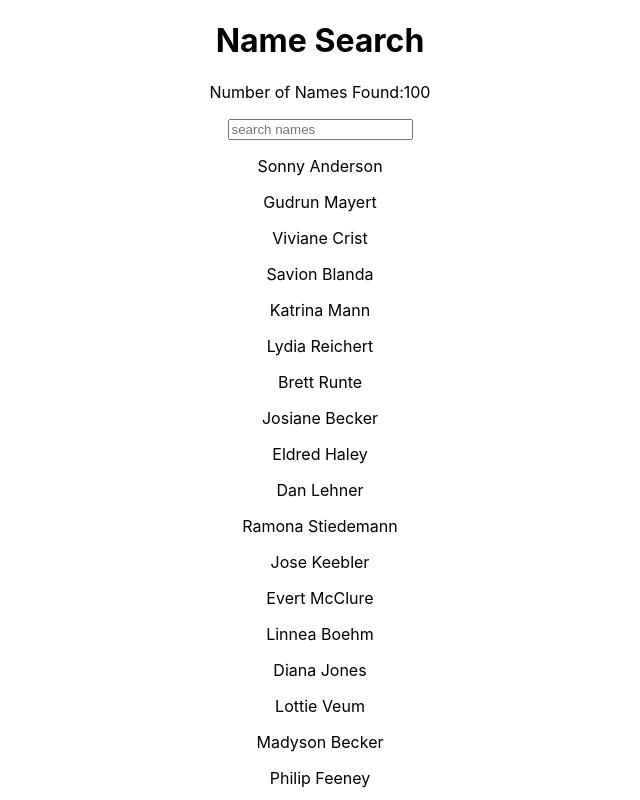
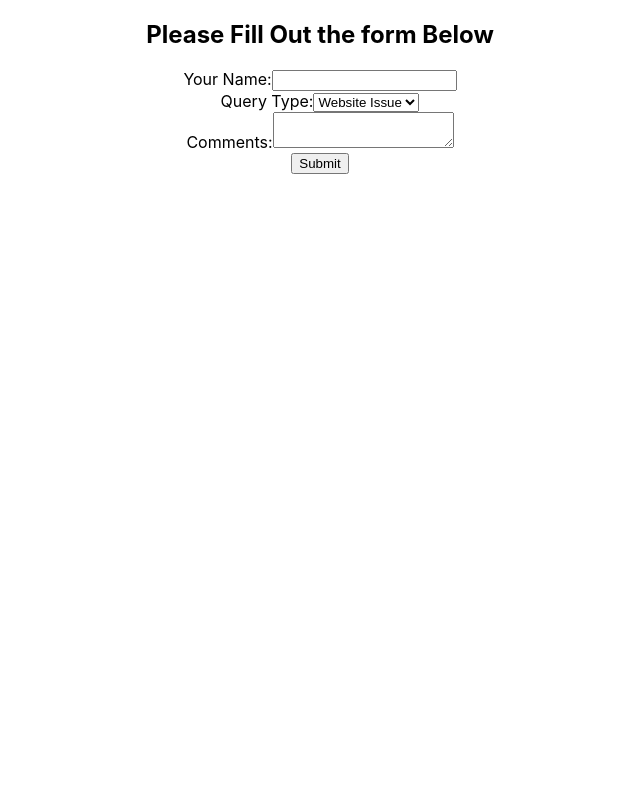
Before and after one commit to RobWar-code/react-demo, a React (Create React App) app in the folder my-app/: page / in a window 1280 px wide. Shown: the top 800 px of the page, without its empty margins (320-960 px from the left). Built offline with nearby package versions, Linux system fonts and the light colour scheme.

Commit message:
Add Controlled Form Hooks

```diff
--- a/my-app/src/App.js
+++ b/my-app/src/App.js
@@ -15,8 +15,10 @@ import MouseMove from './Components/MouseMove.js'
 import LifeCyclesCWU from './Components/LifeCyclesCWU.js';
 import ControlledForm from './Components/ControlledForm.js';
 import UncontrolledForm from './Components/UncontrolledForm.js';
+import SearchBar from './Components/SearchBar.js';
+import HooksCounter from './Components/HooksCounter';
 */
-import SearchBar from './Components/SearchBar.js';
+import ControlledFormHooks from './Components/ControlledFormHooks';
 
 function App() {
   return (
@@ -35,8 +37,10 @@ function App() {
       <LifeCyclesCWU />
       <ControlledForm />
       <UncontrolledForm />
+      <SearchBar />
+      <HooksCounter />
       */}
-      <SearchBar />
+      <ControlledFormHooks />
     </div>
   );
 }
--- /dev/null
+++ b/my-app/src/Components/ControlledFormHooks.js
@@ -0,0 +1,40 @@
+import React, {useState} from 'react'
+
+function ControlledFormHooks() {
+  const [name, setName] = useState('')
+  const [queryType, setQueryType] = useState("website")
+  const [comments, setComments] = useState('')
+
+  const handleSubmit = (e) => {
+    e.preventDefault()
+    console.log("State:", name, queryType, comments)
+  }
+
+  return (
+    <div>
+        <form onSubmit={(e) => {handleSubmit(e)}}>
+            <h2>Please Fill Out the form Below</h2>
+            <div>
+              <label htmlFor="id-name">Your Name:</label>
+              <input id="id-name" name="name" type="text" value={name} onChange={(e) => {setName(e.target.value)}} />
+            </div>
+            <div>
+            <label htmlFor="id-query">Query Type:</label>
+              <select id="id-query" name="queryType" value={queryType} onChange={(e) => {setQueryType(e.target.value)}}>
+                <option value="website">Website Issue</option>
+                <option value="order">Order Enquiry</option>
+                <option value="general">General Issue</option>
+              </select>
+            </div>
+            <div>
+              <label htmlFor="id-comments">Comments:</label>
+              <textarea id="id-comments" name="comments" value={comments} onChange={(e) => {setComments(e.target.value)}}/>
+            </div>
+            <input type="submit" value="Submit" />
+        </form>
+
+    </div>
+  )
+}
+
+export default ControlledFormHooks
--- /dev/null
+++ b/my-app/src/Components/HooksCounter.js
@@ -0,0 +1,20 @@
+import React, { useState } from "react";
+
+export default function HooksCounter(props) {
+  const [count, setCount] = useState(0);
+
+  return (
+    <div className="greeting">
+        <h1>
+            Hello {props.name}!
+            I'm a functional component with hooks!
+        </h1>
+        <h2>You clicked {count} times</h2>
+        <button onClick={
+            () => setCount(count => count + 1)
+        }>
+            Increment Counter
+        </button>
+    </div>
+  );
+}
```
